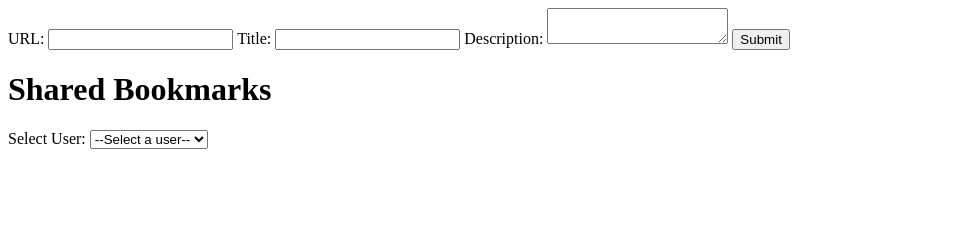
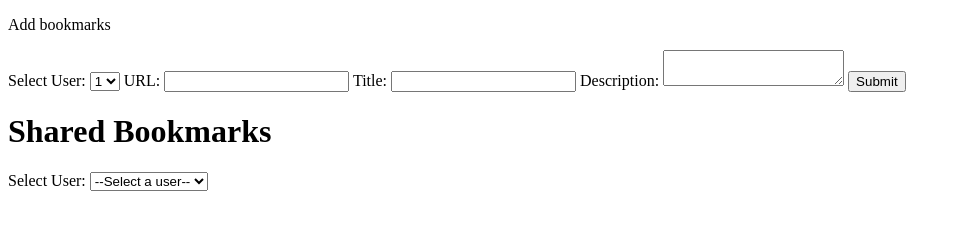
Before and after one commit to craig-dsilva/shared-bookmarks, a website with bundled scripts: page index.html in a window 1280 px wide. Shown: the whole page, without its empty margins (0-961 px from the left). Built offline with nearby package versions, Linux system fonts and the light colour scheme.

Commit message:
Add bookmark fix

```diff
--- a/index.html
+++ b/index.html
@@ -6,6 +6,9 @@
   </head>
   <body>
     <form id="bookmark-form">
+      <p>Add bookmarks</p>
+      <label for="select-user">Select User:</label>
+      <select name="select-user" id="select-user"></select>
       <label for="url">URL: </label>
       <input type="url" name="url" id="url" required />
       <label for="title">Title: </label>
--- a/script.js
+++ b/script.js
@@ -7,6 +7,14 @@
 import { getUserIds, setData, getData } from "./storage.js";
 
 const bookmarkForm = document.querySelector("#bookmark-form");
+const addBookmarkSelectEl = document.querySelector("#select-user");
+getUserIds().map((user) => {
+  const optionEl = document.createElement("option");
+  optionEl.id = "add-bookmark-" + user;
+  optionEl.value = user;
+  optionEl.innerText = user;
+  addBookmarkSelectEl.appendChild(optionEl);
+});
 
 bookmarkForm.addEventListener("submit", function (e) {
   e.preventDefault();
```
